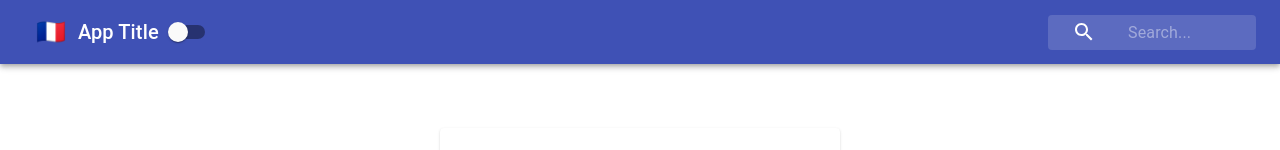
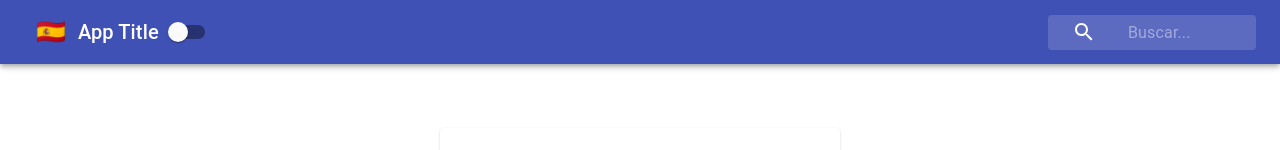
Before and after one commit to arturogbruno/react-context-with-hooks, a React (Create React App) app: page / in a window 1280 px wide. Shown: the top 150 px of the page. Built offline with nearby package versions, Linux system fonts and the light colour scheme.

Commit message:
make Navbar consume two contexts with higher order component

```diff
--- a/src/components/Navbar.js
+++ b/src/components/Navbar.js
@@ -1,5 +1,6 @@
 import React, { Component } from "react";
 import { ThemeContext } from '../contexts/ThemeContext';
+import { withLanguageContext } from '../contexts/LanguageContext';
 import { withStyles } from "@material-ui/core/styles";
 import AppBar from "@material-ui/core/AppBar";
 import Toolbar from "@material-ui/core/Toolbar";
@@ -10,10 +11,28 @@
 import SearchIcon from "@material-ui/icons/Search";
 import styles from "../styles/NavbarStyles";
 
+const content = {
+    english: {
+        search: "Search",
+        flag: "🇬🇧"
+    },
+    french: {
+        search: "Chercher",
+        flag: "🇫🇷"
+    },
+    spanish: {
+        search: "Buscar",
+        flag: "🇪🇸"
+    }
+};
+
 class Navbar extends Component {
     static contextType = ThemeContext;
+
     render() {
         const { isDarkMode, toggleTheme } = this.context;
+        const { language } = this.props.languageContext;
+        const { search, flag } = content[language];
         const { classes } = this.props;
         return (
             <div className={classes.root}>
@@ -24,7 +43,7 @@
                             color="inherit"
                         >
                             <span role="img" aria-label="language">
-                                🇫🇷
+                                {flag}
                             </span>
                         </IconButton>
                         <Typography
@@ -41,7 +60,7 @@
                                 <SearchIcon />
                             </div>
                             <InputBase
-                                placeholder="Search..."
+                                placeholder={`${search}...`}
                                 classes={{
                                     root: classes.inputRoot,
                                     input: classes.inputInput,
@@ -55,4 +74,4 @@
     }
 }
 
-export default withStyles(styles)(Navbar);
+export default withLanguageContext(withStyles(styles)(Navbar));
--- a/src/contexts/LanguageContext.js
+++ b/src/contexts/LanguageContext.js
@@ -25,3 +25,9 @@
         )
     }
 }
+
+export const withLanguageContext = Component => props => (
+    <LanguageContext.Consumer>
+        {value => <Component languageContext={value} {...props} />}
+    </LanguageContext.Consumer>
+);
```
